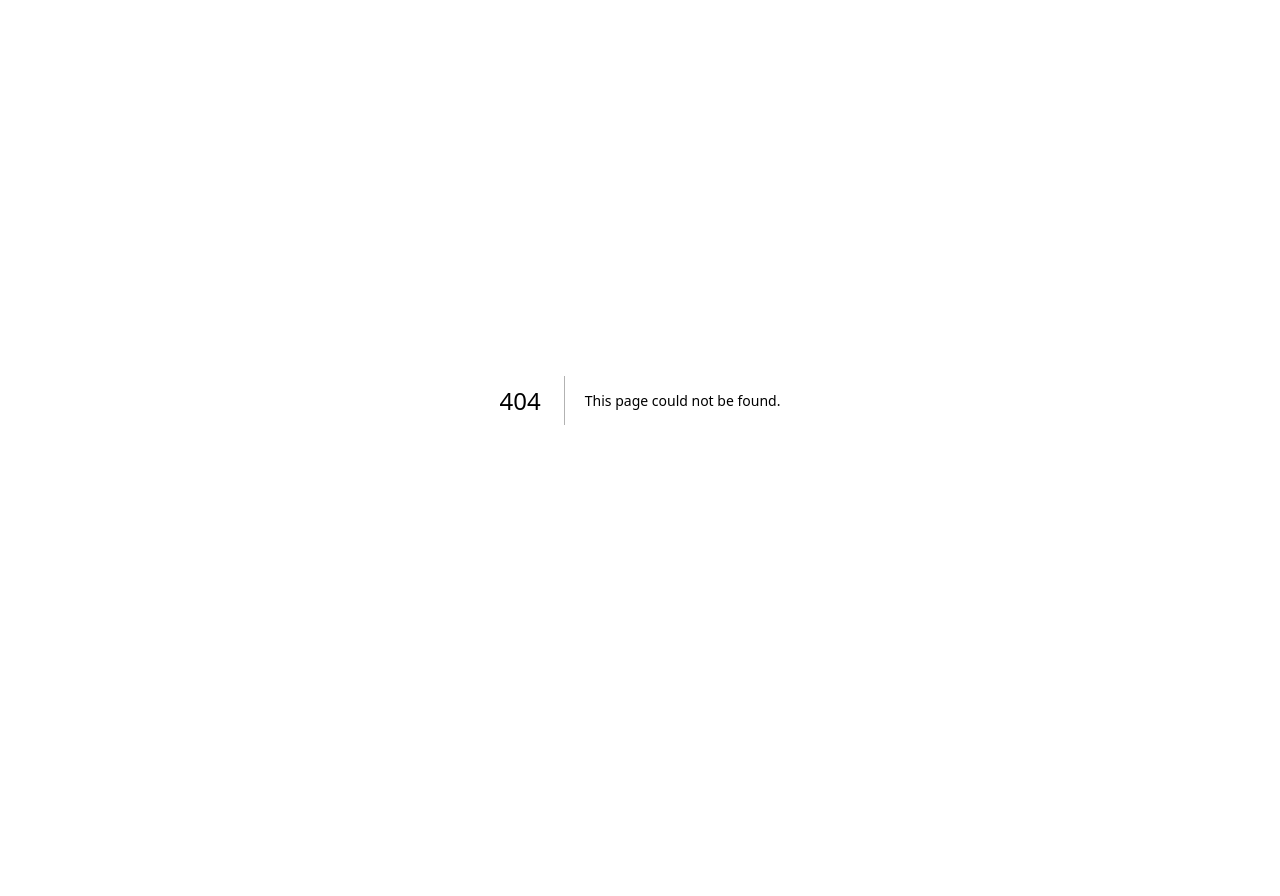
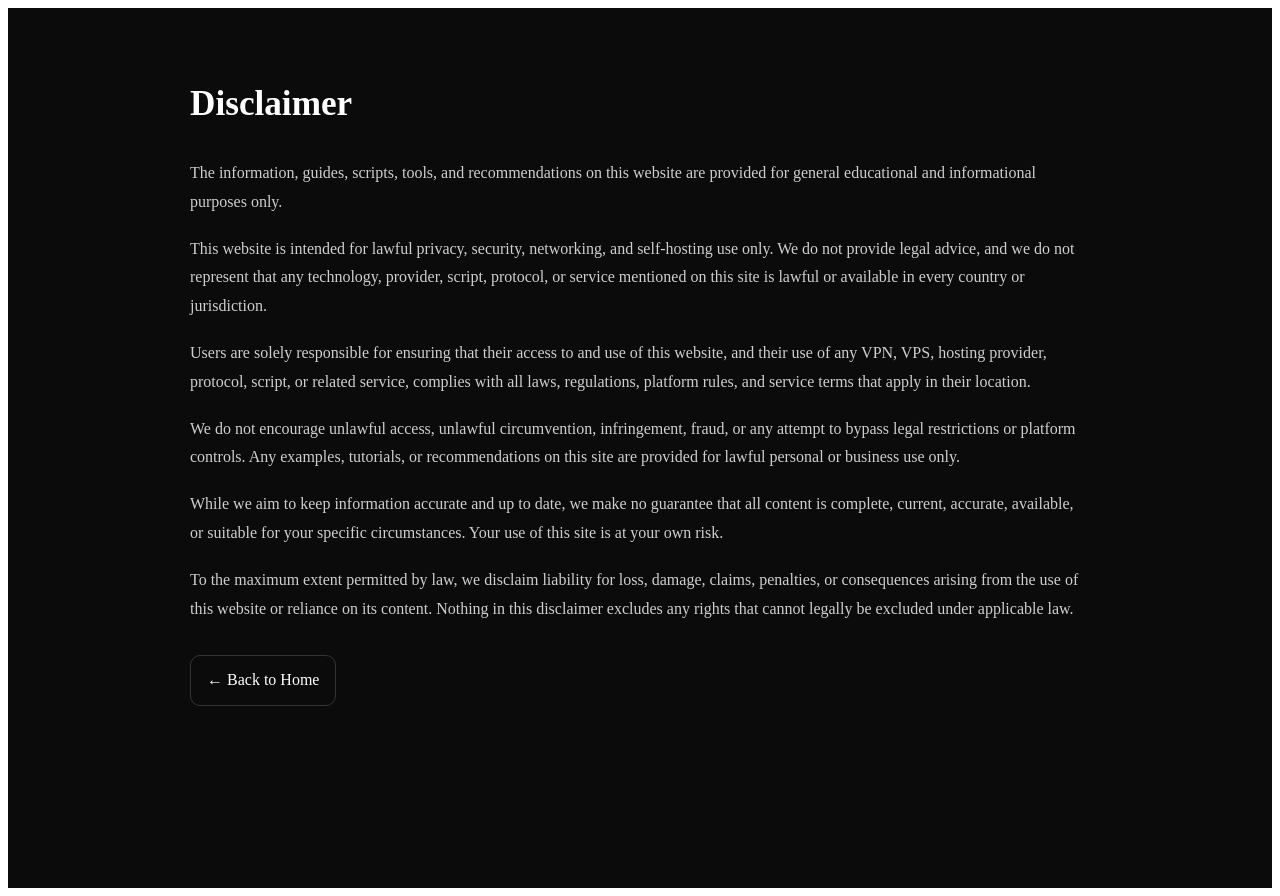
Before and after one commit to Kriro-Lab/vpn-builder, a Next.js app: page /disclaimer in a window 1280 px wide. Before the commit this address had no page. Before the commit the page ends 800 px from the top, so only its background shows below. Built offline with nearby package versions, Linux system fonts and the light colour scheme.

Commit message:
Add DisclaimerPage component with legal disclaimers

```diff
--- /dev/null
+++ b/app/disclaimer/page.tsx
@@ -0,0 +1,82 @@
+export default function DisclaimerPage() {
+  return (
+    <main
+      style={{
+        minHeight: "100vh",
+        background: "#0b0b0b",
+        color: "white",
+        padding: "40px 20px",
+      }}
+    >
+      <div
+        style={{
+          maxWidth: "900px",
+          margin: "0 auto",
+          lineHeight: "1.8",
+        }}
+      >
+        <h1 style={{ fontSize: "2.2rem", marginBottom: "24px" }}>Disclaimer</h1>
+
+        <p style={{ color: "#cfcfcf", marginBottom: "18px" }}>
+          The information, guides, scripts, tools, and recommendations on this
+          website are provided for general educational and informational purposes
+          only.
+        </p>
+
+        <p style={{ color: "#cfcfcf", marginBottom: "18px" }}>
+          This website is intended for lawful privacy, security, networking, and
+          self-hosting use only. We do not provide legal advice, and we do not
+          represent that any technology, provider, script, protocol, or service
+          mentioned on this site is lawful or available in every country or
+          jurisdiction.
+        </p>
+
+        <p style={{ color: "#cfcfcf", marginBottom: "18px" }}>
+          Users are solely responsible for ensuring that their access to and use
+          of this website, and their use of any VPN, VPS, hosting provider,
+          protocol, script, or related service, complies with all laws,
+          regulations, platform rules, and service terms that apply in their
+          location.
+        </p>
+
+        <p style={{ color: "#cfcfcf", marginBottom: "18px" }}>
+          We do not encourage unlawful access, unlawful circumvention,
+          infringement, fraud, or any attempt to bypass legal restrictions or
+          platform controls. Any examples, tutorials, or recommendations on this
+          site are provided for lawful personal or business use only.
+        </p>
+
+        <p style={{ color: "#cfcfcf", marginBottom: "18px" }}>
+          While we aim to keep information accurate and up to date, we make no
+          guarantee that all content is complete, current, accurate, available,
+          or suitable for your specific circumstances. Your use of this site is
+          at your own risk.
+        </p>
+
+        <p style={{ color: "#cfcfcf", marginBottom: "18px" }}>
+          To the maximum extent permitted by law, we disclaim liability for
+          loss, damage, claims, penalties, or consequences arising from the use
+          of this website or reliance on its content. Nothing in this disclaimer
+          excludes any rights that cannot legally be excluded under applicable
+          law.
+        </p>
+
+        <div style={{ marginTop: "32px" }}>
+          <a
+            href="/"
+            style={{
+              color: "white",
+              textDecoration: "none",
+              border: "1px solid #333",
+              padding: "10px 16px",
+              borderRadius: "10px",
+              display: "inline-block",
+            }}
+          >
+            ← Back to Home
+          </a>
+        </div>
+      </div>
+    </main>
+  )
+}
```
